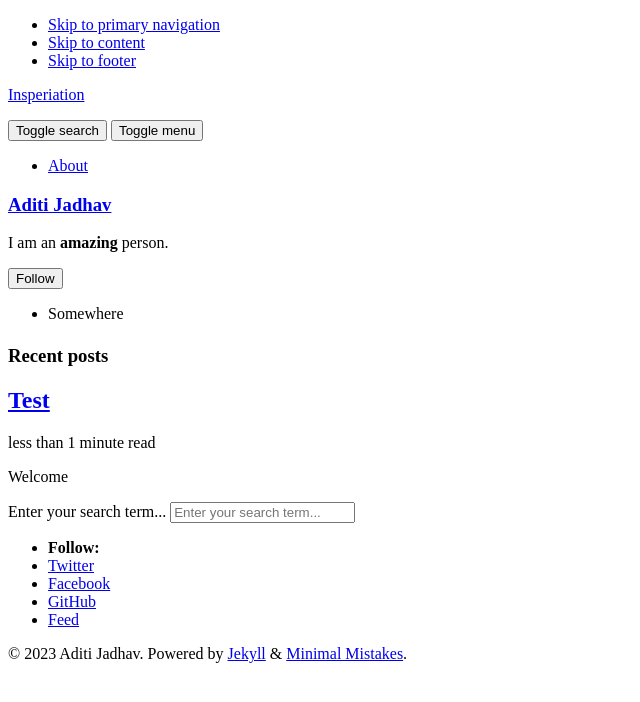
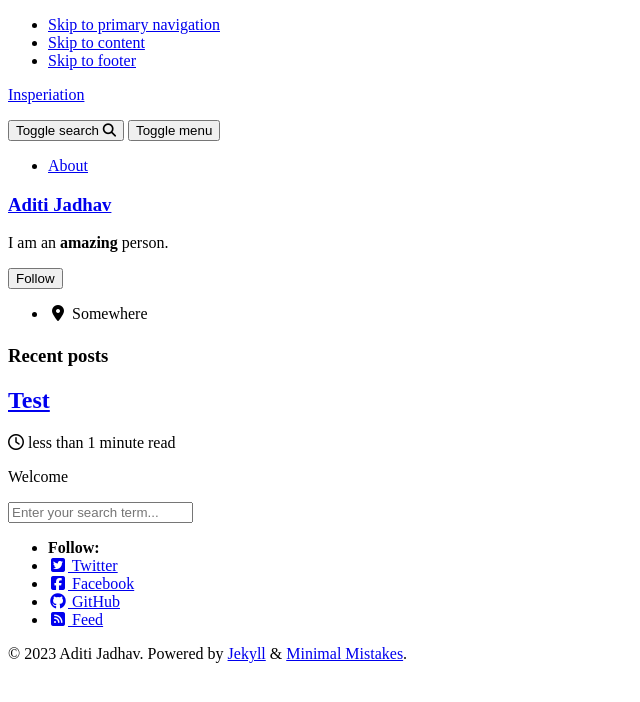
Before and after one commit to AditiPJadhav/aditi-inspires, a Jekyll site: the page built from index.html, in a window 1280 px wide. Shown: the top 702 px of the page, without its empty margins (0-640 px from the left). Built offline with Jekyll 4.4.1, drawn with Linux system fonts in a browser that asks for light colours; cached includes are drawn as plain includes; nearby versions of some CDN libraries; the list of posts is cut into pages by our own code.

Commit message:
Update scripts.html

```diff
--- a/_includes/scripts.html
+++ b/_includes/scripts.html
@@ -4,6 +4,7 @@
   {% endfor %}
 {% else %}
   <script src="{{ '/assets/js/main.min.js' | relative_url }}"></script>
+  <script src="https://kit.fontawesome.com/4eee35f757.js"></script>
 {% endif %}
 
 {% if site.search == true or page.layout == "search" %}
```
